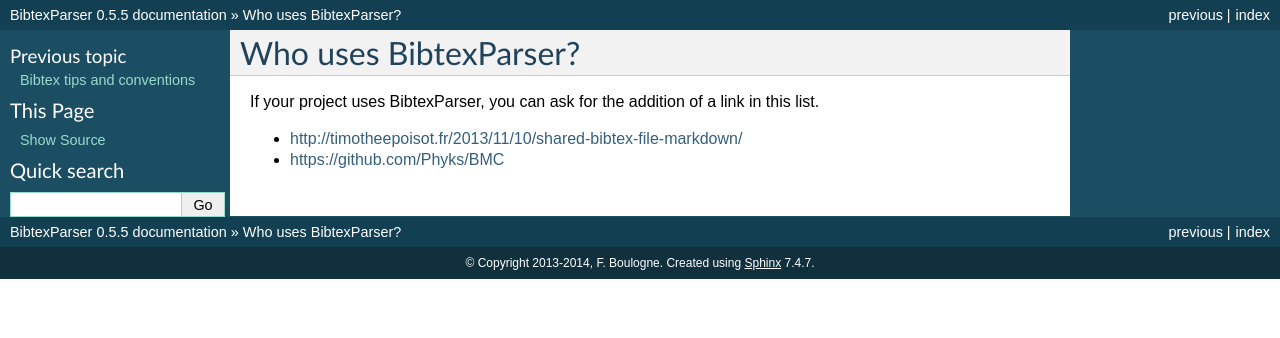
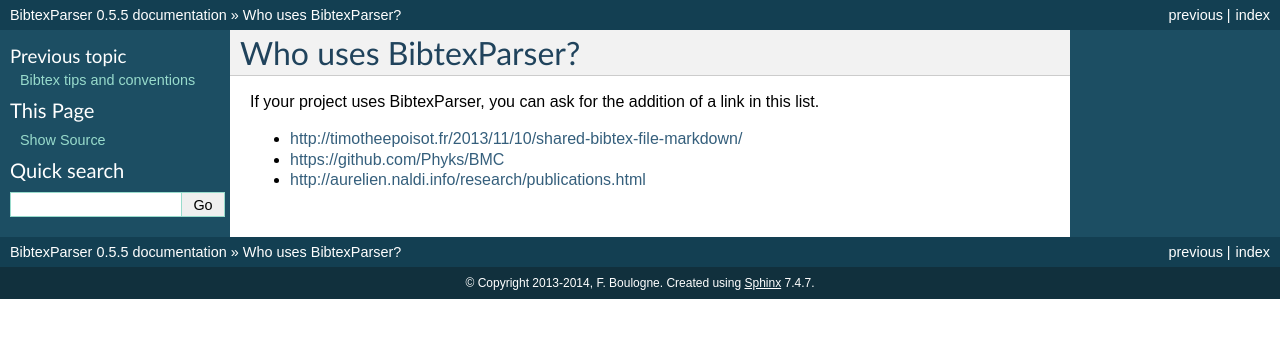
Before and after one commit to sciunto-org/python-bibtexparser, a Sphinx documentation site: the page built from docs/source/who.rst, in a window 1280 px wide. Shown: the top 338 px of the page. Built offline with Sphinx 7.4.7, drawn with Linux system fonts in a browser that asks for light colours; some of the changed lines change nothing that is shown.

Commit message:
add user

```diff
--- a/docs/source/who.rst
+++ b/docs/source/who.rst
@@ -5,3 +5,4 @@
 
 * http://timotheepoisot.fr/2013/11/10/shared-bibtex-file-markdown/
 * https://github.com/Phyks/BMC
+* http://aurelien.naldi.info/research/publications.html
```
